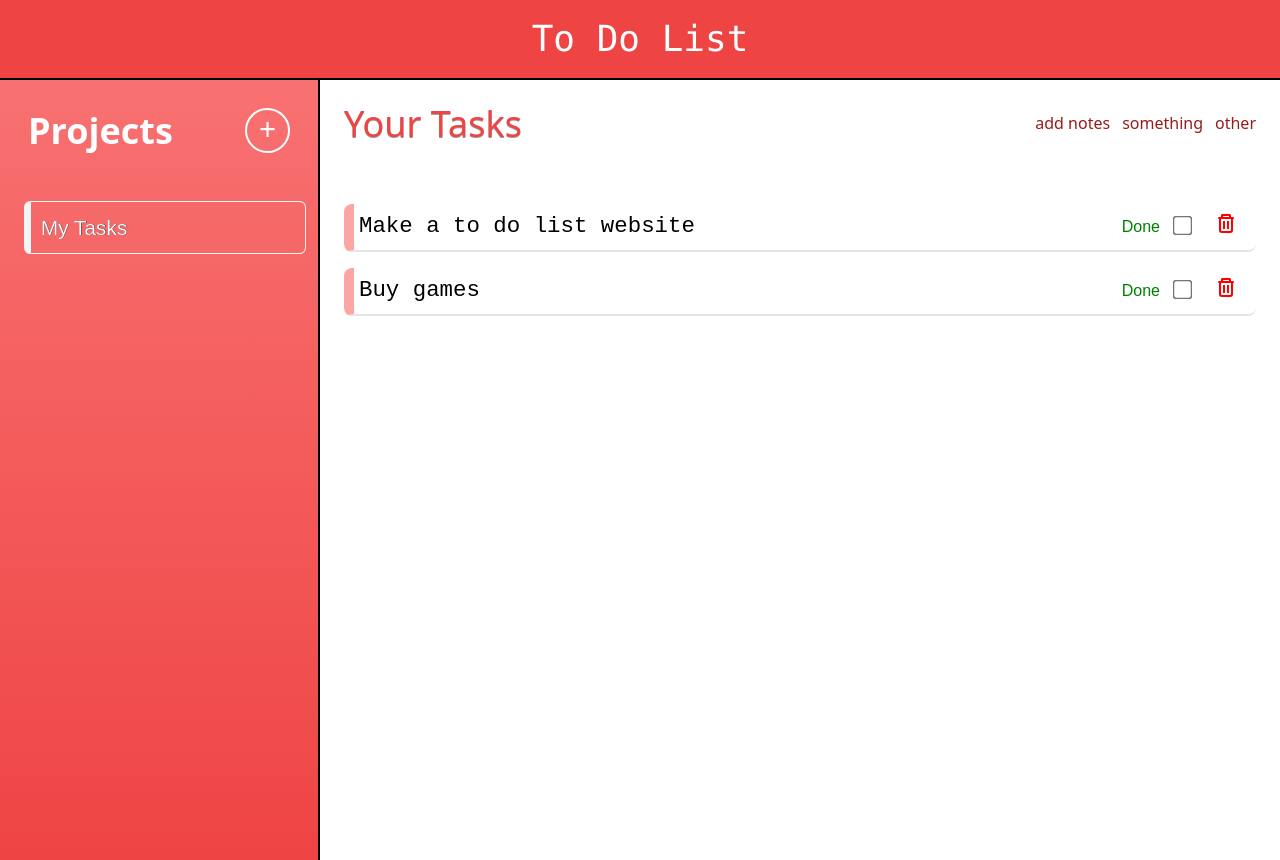
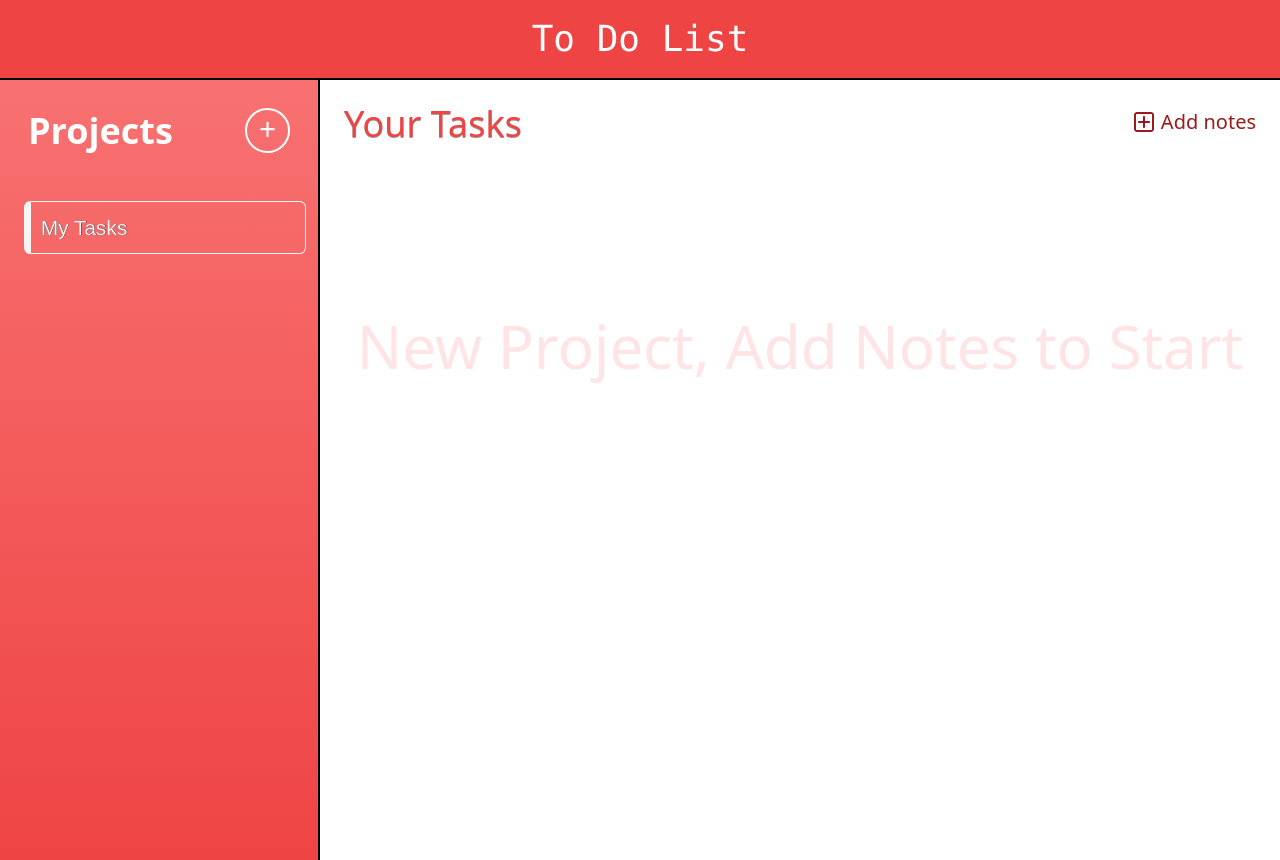
Before and after one commit to Mokhtar25/ToDoList, a website built with webpack: page src/index.html in a window 1280 px wide. Built offline with nearby package versions, Linux system fonts and the light colour scheme.

Commit message:
done with v1

```diff
--- a/src/dom.js
+++ b/src/dom.js
@@ -53,6 +53,12 @@ export default function DomHandel() {
     const items = project.list.items;
 
     const container = document.querySelector(".notes_wrap");
+    if (items.length === 0) {
+      container.textContent = "New Project, Add Notes to Start";
+      container.classList.add("empty");
+      return;
+    }
+    container.classList.remove("empty");
     container.innerHTML = "";
     items.forEach((element) => {
       const frag = document.createDocumentFragment();
--- a/src/index.html
+++ b/src/index.html
@@ -72,22 +72,41 @@
           </h1>
           <ul class="group flex gap-3">
             <li
-              class="link add_note inline-block h-fit cursor-pointer select-none text-red-800 duration-[50ms] after:block after:origin-[100%_50%] after:scale-0 after:border-b-2 after:border-red-200 after:transition-transform after:duration-500 after:ease-in-out hover:text-red-500 hover:after:scale-100 active:text-red-900"
+              class="link add_note inline-block h-fit cursor-pointer select-none flex-row-reverse items-center gap-2 text-xl text-red-800 duration-[50ms] after:block after:origin-[100%_50%] after:scale-0 after:border-b-2 after:border-red-200 after:transition-transform after:duration-500 after:ease-in-out hover:text-red-500 hover:after:scale-100 active:text-red-900"
             >
-              add notes
+              <svg
+                class="mb-1 inline-block duration-[10ms]"
+                width="24"
+                height="24"
+                viewBox="0 0 24 24"
+                fill="none"
+                xmlns="http://www.w3.org/2000/svg"
+              >
+                <path
+                  d="M12 6C12.5523 6 13 6.44772 13 7V11H17C17.5523 11 18 11.4477 18 12C18 12.5523 17.5523 13 17 13H13V17C13 17.5523 12.5523 18 12 18C11.4477 18 11 17.5523 11 17V13H7C6.44772 13 6 12.5523 6 12C6 11.4477 6.44772 11 7 11H11V7C11 6.44772 11.4477 6 12 6Z"
+                  fill="currentColor"
+                />
+                <path
+                  fill-rule="evenodd"
+                  clip-rule="evenodd"
+                  d="M5 22C3.34315 22 2 20.6569 2 19V5C2 3.34315 3.34315 2 5 2H19C20.6569 2 22 3.34315 22 5V19C22 20.6569 20.6569 22 19 22H5ZM4 19C4 19.5523 4.44772 20 5 20H19C19.5523 20 20 19.5523 20 19V5C20 4.44772 19.5523 4 19 4H5C4.44772 4 4 4.44772 4 5V19Z"
+                  fill="currentColor"
+                />
+              </svg>
+              Add notes
             </li>
 
-            <li
-              class="link inline-block h-fit cursor-pointer select-none text-red-800 duration-75 after:block after:origin-[100%_50%] after:scale-0 after:border-b-2 after:border-red-200 after:transition-transform after:duration-500 after:ease-in-out hover:text-red-500 hover:after:scale-100 active:text-red-900"
-            >
-              something
-            </li>
-
-            <li
-              class="link inline-block h-fit cursor-pointer select-none text-red-800 duration-75 after:block after:origin-[100%_50%] after:scale-0 after:border-b-2 after:border-red-200 after:transition-transform after:duration-500 after:ease-in-out hover:text-red-500 hover:after:scale-100 active:text-red-900"
-            >
-              other
-            </li>
+            <!-- <li -->
+            <!--   class="link inline-block h-fit cursor-pointer select-none text-red-800 duration-75 after:block after:origin-[100%_50%] after:scale-0 after:border-b-2 after:border-red-200 after:transition-transform after:duration-500 after:ease-in-out hover:text-red-500 hover:after:scale-100 active:text-red-900" -->
+            <!-- > -->
+            <!--   something -->
+            <!-- </li> -->
+            <!---->
+            <!-- <li -->
+            <!--   class="link inline-block h-fit cursor-pointer select-none text-red-800 duration-75 after:block after:origin-[100%_50%] after:scale-0 after:border-b-2 after:border-red-200 after:transition-transform after:duration-500 after:ease-in-out hover:text-red-500 hover:after:scale-100 active:text-red-900" -->
+            <!-- > -->
+            <!--   other -->
+            <!-- </li> -->
           </ul>
         </div>
 
--- a/src/index.js
+++ b/src/index.js
@@ -4,18 +4,18 @@ import "./style/output.css";
 const dom = DomHandel();
 
 dom.addProject("My Tasks");
-dom.project_list[0].list.addItem(
-  "Buy games",
-  "form this store",
-  "12-12-2001",
-  true,
-);
-
-dom.addNoteManual(
-  dom.project_list[0],
-  "Make a to do list website",
-  "do it well",
-  "12-12-2024",
-  true,
-);
+// dom.project_list[0].list.addItem(
+//   "Buy games",
+//   "form this store",
+//   "12-12-2001",
+//   true,
+// );
+//
+// dom.addNoteManual(
+//   dom.project_list[0],
+//   "Make a to do list website",
+//   "do it well",
+//   "12-12-2024",
+//   true,
+// );
 dom.runfirst();
--- a/src/style/style.css
+++ b/src/style/style.css
@@ -188,3 +188,7 @@ input[type="checkbox"] {
 .hide {
   @apply hidden scale-0;
 }
+
+.empty {
+  @apply flex items-center justify-center py-28 text-6xl text-red-200/50;
+}
```
Also changed, not shown: src/style/output.css.
